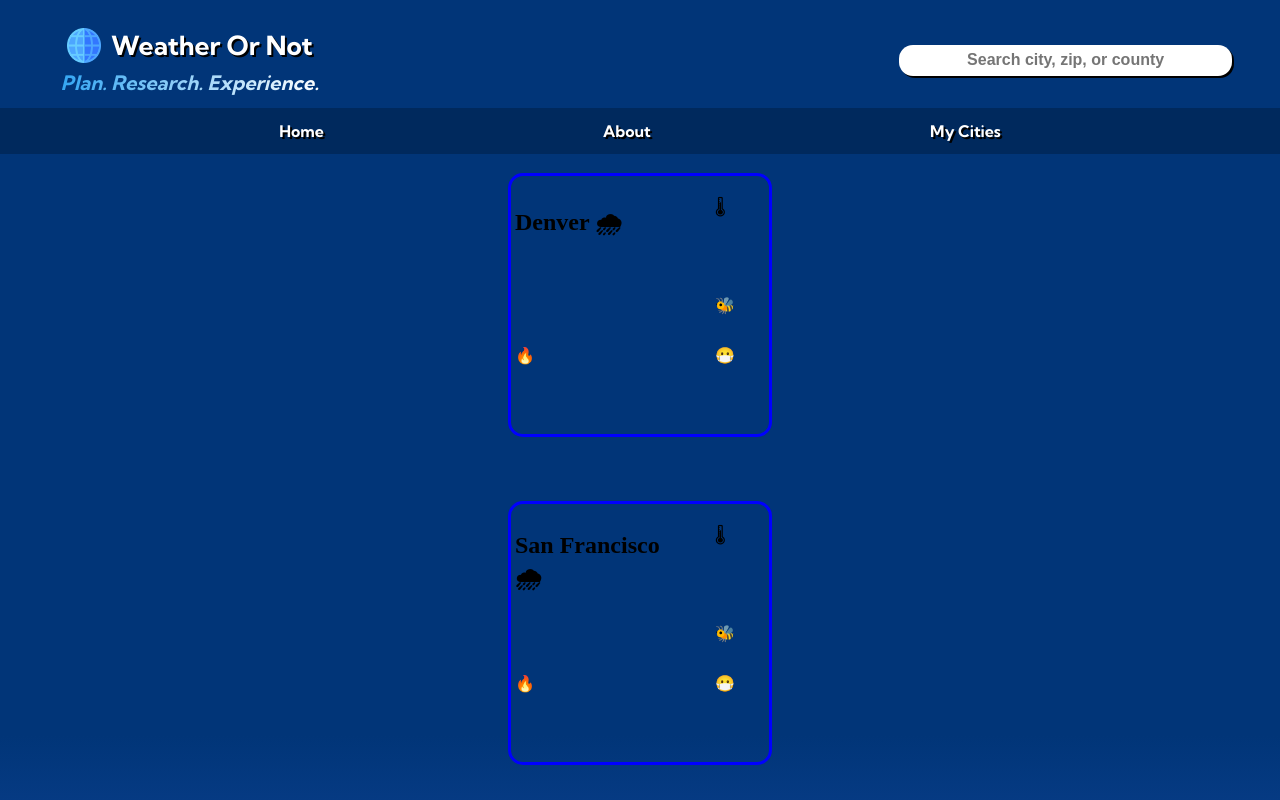
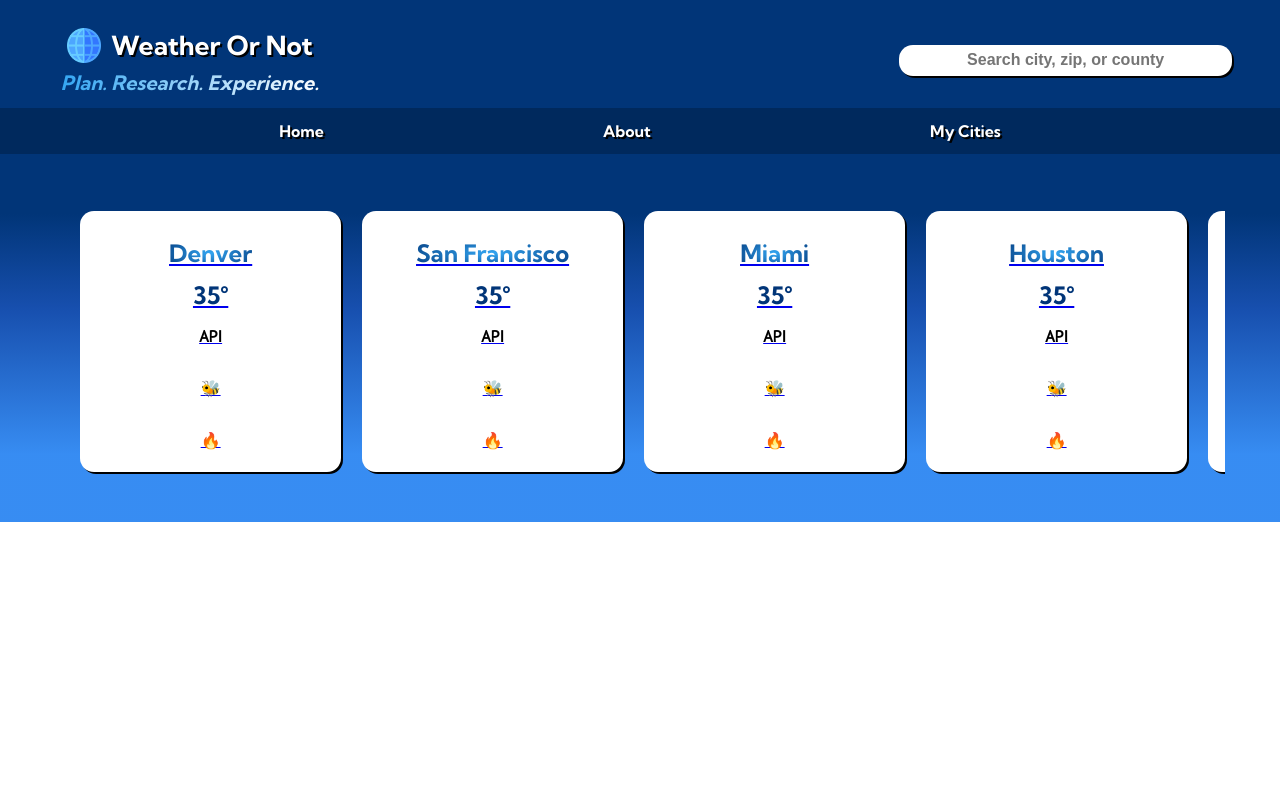
Before and after one commit to leighlars/BreatheAmAIRica, a React (Create React App) app: page / in a window 1280 px wide. Shown: the top 800 px of the page. Built offline with nearby package versions, Linux system fonts and the light colour scheme; no server answers.

Commit message:
Add link to top 5 cities

```diff
--- a/src/Home/Home.scss
+++ b/src/Home/Home.scss
@@ -1,46 +1,75 @@
+@import '../styles/_variables.scss';
+
+
 .home {
+  @include columnDisplay();
+  padding: 2%;
+  width: 70vw;
+  overflow: none;
 
-  display: flex;
-  flex-direction: column;
-  flex-wrap: wrap;
+  .top-five-cities {
+    @include rowDisplay();
+    overflow: scroll;
+    padding: 1%;
+    width: 90vw;
+    margin: 0;
+  }
 
-  &-container {
-    border: 3px blue solid;
-    border-radius: 15px;
+  .card-container {
+    @include columnDisplay();
+    justify-content: flex-end;
+    background: white;
+    box-shadow: 2px 2px black;
+    border-radius: 14px;
     width: 250px;
     height: 250px;
-    margin: 2rem;
-    padding: 4px;
+    margin: 1em;
+    padding: 2%;
 
-
-    display: grid;
-    grid-template-columns: repeat(5, 20%);
-    grid-template-rows: repeat(5, 20%);
+    // display: grid;
+    // grid-template-columns: repeat(5, 20%);
+    // grid-template-rows: repeat(5, 20%);
   }
 
-  &-header {
-    font-size: 1.5em;
-    grid-row: 1;
-    grid-column: 1/4;
+  .card-header {
+    @include headerFont(1.5em);
+    background: -webkit-radial-gradient($lightBlue, $darkBlue);
+       -webkit-background-clip: text;
+       -webkit-text-fill-color: transparent;
+    text-shadow: .5px black;
+    // color: $darkBlue;
+    // grid-row: 1;
+    // grid-column: 1/4;
+  }
+  .card-temp {
+    @include headerFont(1.5em);
+    color: $darkBlue;
+    margin-top: .5em;
   }
 
-  &-temp {
-    grid-row: 1;
-    grid-column: 5;
+  p {
+    @include textFont(1em);
+    color: black;
+    font-weight: bold;
   }
 
-  &-air {
-    grid-row: 4;
-    grid-column: 5;
+  .card-temp {
+    // grid-row: 1;
+    // grid-column: 5;
   }
 
-  &-pollen {
-    grid-row: 3;
-    grid-column: 5;
+  .card-air {
+    // grid-row: 4;
+    // grid-column: 5;
   }
 
-  &-hazard {
-    grid-row: 4;
-    grid-column: 1/3;
+  .card-pollen {
+    // grid-row: 3;
+    // grid-column: 5;
+  }
+
+  .card-hazard {
+    // grid-row: 4;
+    // grid-column: 1/3;
   }
 }
--- a/src/Home/Home.tsx
+++ b/src/Home/Home.tsx
@@ -1,6 +1,6 @@
 import React, { useState, useEffect } from 'react'
 
-
+import {Link} from 'react-router-dom'
 import { getLocationData } from '../helpers/apiCalls'
 import { cities } from '../helpers/topCities'
 
@@ -11,26 +11,23 @@ const Home: React.FC = () => {
 
 	const renderedCities = cities.map((city) => {
 		return (
-		<article
-			className="home-container"
-			key={city.name}
-		>
-			<h3
-				className="home-header"
-			>
-				{city.name} 🌧
-			</h3>
-			<p className="home-temp">🌡</p>
-			<p className="home-air">😷</p>
-			<p className="home-pollen">🐝</p>
-			<p className="home-hazard">🔥</p>
-		</article>
-		)
+			<Link to={`/${city.name}`}>
+				<article className="card-container" key={city.name}>
+					<h2 className="card-header">{city.name}</h2>
+					<h3 className="card-temp">35&deg;</h3>
+					<p className="card-air">API</p>
+					<p className="card-pollen">🐝</p>
+					<p className="card-hazard">🔥</p>
+				</article>
+			</Link>
+  );
 	})
 
 	return (
 		<section className="home">
+			<div className='top-five-cities'>
 				{renderedCities}
+			</div>
 		</section>
 	)
 }
--- a/src/View/View.scss
+++ b/src/View/View.scss
@@ -2,8 +2,8 @@
 
 main {
   @include columnDisplay();
-  margin-top: 8em;
-  // background: white;
+  padding: 0;
+  width: 100%;
   overflow: scroll;
-  // height: 90vh;
+  margin-top: 10em;
 }
```
